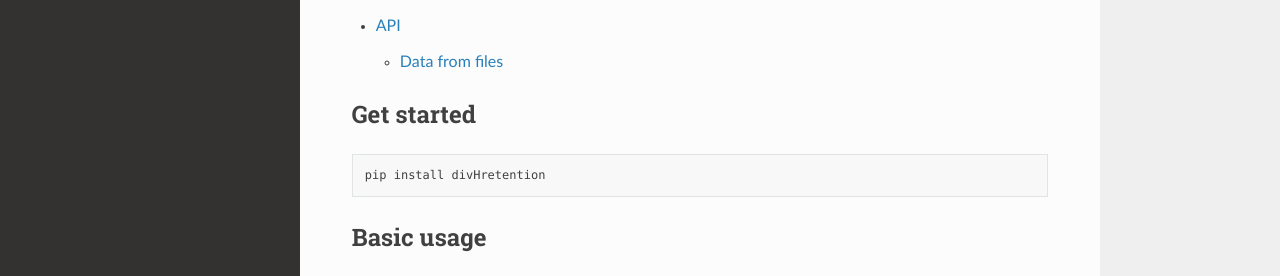
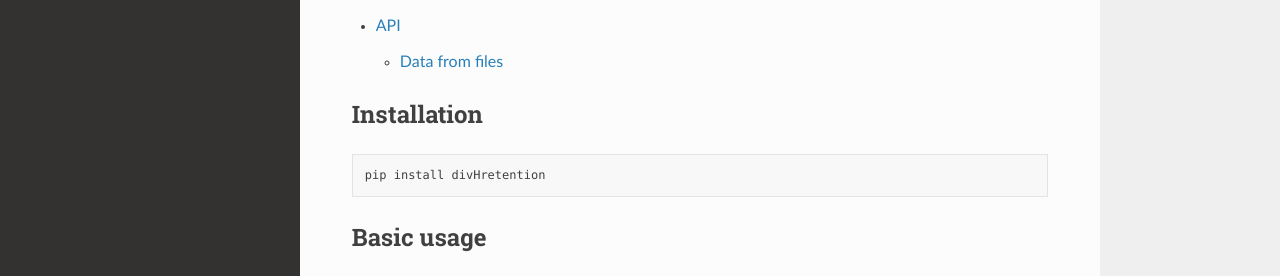
Before and after one commit to IRFM/divHretention, a Sphinx documentation site: the page built from docs/source/index.rst, in a window 1280 px wide and 900 px high. Shown: the part 182-458 px from the top of the window. Built offline with Sphinx 7.4.7 and the Read the Docs theme 2.0.0, drawn with Linux system fonts in a browser that asks for light colours; pages that are not in the unit, such as notebooks, are missing from menus.

Commit message:
renamed get started by installation

```diff
--- a/docs/source/index.rst
+++ b/docs/source/index.rst
@@ -9,8 +9,8 @@ divHretention
    example_usage
    API
 
-Get started
------------
+Installation
+------------
 
 .. code-block:: bash
 
```
